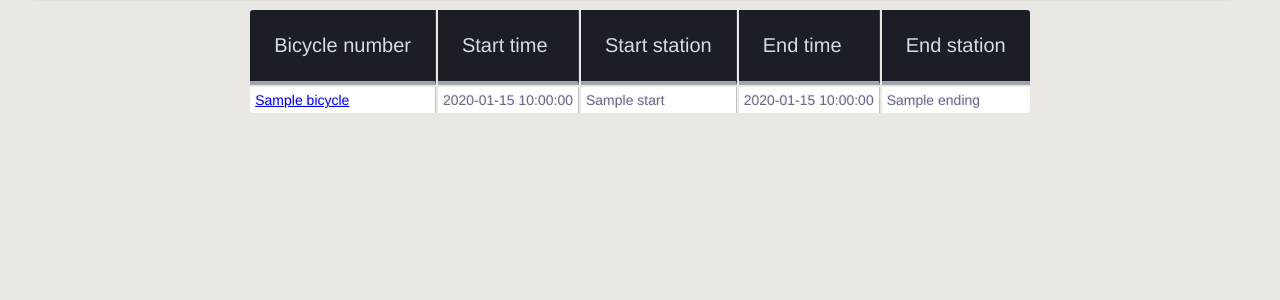
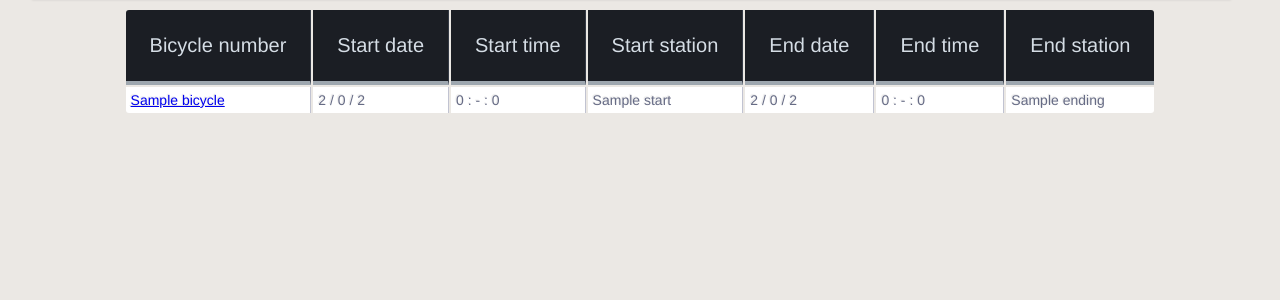
Before and after one commit to brochape/Villo-database, a Flask app: template src/templates/trips.html in a window 1280 px wide. Shown: the part 66-366 px from the top of the page. Run offline with Flask 2, Linux system fonts and the light colour scheme; the template is opened without the code that fills it: most values are stand-ins (such as "Sample title", 1, 10 or a date in 2020).

Commit message:
Split the date for better visual

```diff
--- a/src/templates/trips.html
+++ b/src/templates/trips.html
@@ -149,17 +149,21 @@ td.text-right {
 <table class="center" id="trips">
 	<tr>
 		<th>Bicycle number</th>
-		<th>Start time</th>
+		<th>Start date</th>
+    <th>Start time</th>
 		<th>Start station</th>
-		<th>End time</th>
+		<th>End date</th>
+    <th>End time</th>
 		<th>End station</th>
 	</tr>
 	{% for trip in trips %}
 	<tr>
 		<td><a href="/bicycle?id={{ trip["bicycle"] }}">{{ trip["bicycle"] }}</a></td>
-		<td>{{ trip["startTime"] }}</td>
+		<td>{{ trip["startTime"][2] }} / {{ trip["startTime"][1] }} / {{ trip["startTime"][0] }}</td>
+    <td>{{ trip["startTime"][3] }} : {{ trip["startTime"][4] }} : {{ trip["startTime"][5] }}</td>
 		<td>{{ trip["start"] }}</td>
-		<td>{{ trip["endingTime"] }}</td>
+    <td>{{ trip["endingTime"][2] }} / {{ trip["endingTime"][1] }} / {{ trip["endingTime"][0] }}</td>
+    <td>{{ trip["endingTime"][3] }} : {{ trip["endingTime"][4] }} : {{ trip["endingTime"][5] }}</td>
 		<td>{{ trip["ending"] }}</td>
 	</tr>
 	{% endfor %}
--- a/src/trips.py
+++ b/src/trips.py
@@ -1,5 +1,6 @@
 import sqlite3
 from config import db_filename
+import helpers
 
 TRIPS_USER_QUERY="""
     SELECT trips.bicycle, trips.startTime, s1.name, trips.endingTime, s2.name
@@ -37,9 +38,9 @@ def query_all(user):
     for row in cursor.fetchall():
         result = {}
         result["bicycle"] = row[0]
-        result["startTime"] = row[1]
+        result["startTime"] = helpers.format_date(row[1])
         result["start"] = row[2]
-        result["endingTime"] = row[3]
+        result["endingTime"] = helpers.format_date(row[3])
         result["ending"] = row[4]
         results.append(result)
     cursor.close()
```
Also changed, not shown: src/helpers.py (+11 -0 lines).
